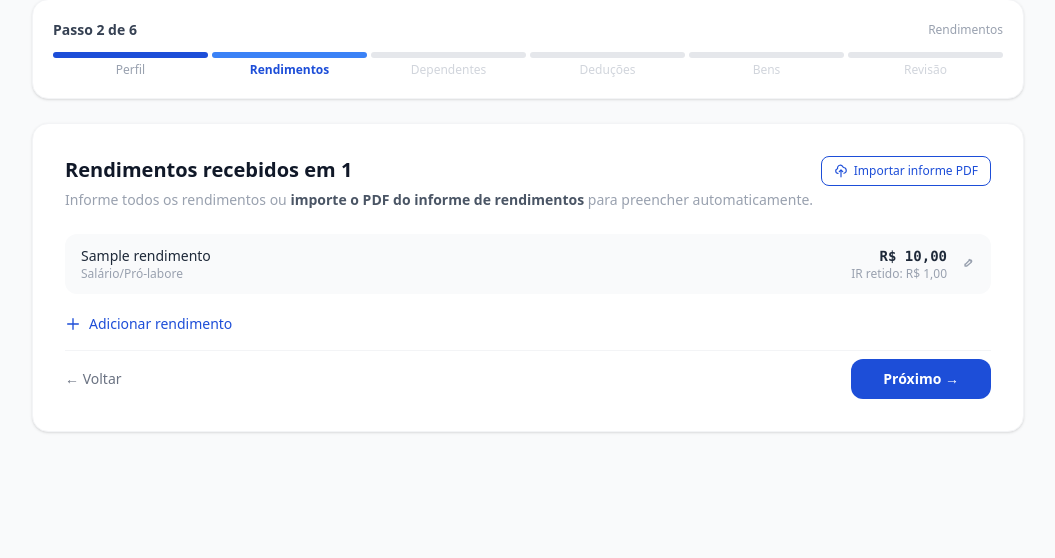
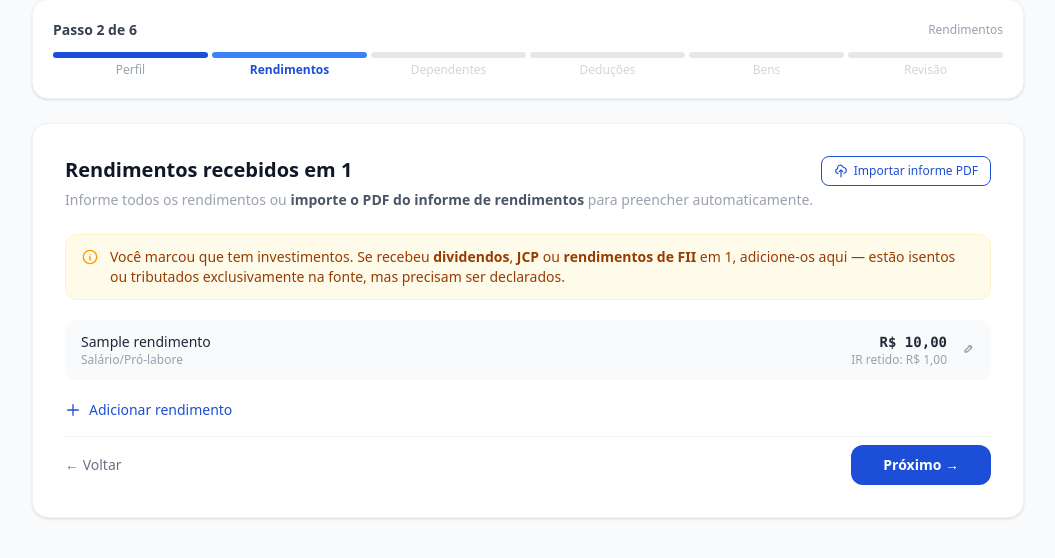
Before and after one commit to Geffersonvivan/leao2026, a Django app: page /declaracao/1/wizard/2/ in a window 1280 px wide. Shown: the part 134-692 px from the top of the page, without its empty margins (112-1167 px from the left). Run offline with Django 5.2, Linux system fonts and the light colour scheme; a user stored in the database is signed in; tables that the repository leaves empty hold one stand-in row (values such as "Sample post"); data that the repository does not hold is empty; style sheets or scripts are compiled from the project's sources; some libraries are stand-ins or nearby versions.

Commit message:
feat: proventos de investimentos e correção de tributação exclusiva
- Novos tipos de rendimento: dividendo, JCP e rendimento_fii com label
  descritivo no select (grupo "Proventos de Investimentos")
- TIPOS_TRIBUTACAO_EXCLUSIVA: constante centralizada usada em calculadora,
  auditoria e wizard_views para excluir tipos definitivos da base tributável
- calcular_ir_retido_total: corrige bug que somava IR retido do JCP e outros
  tipos exclusivos como crédito no ajuste anual — agora apenas adiantamentos
  do imposto regular entram no confronto IR devido × IR retido
- Banner condicional no passo 2 para usuários com tem_investimentos=True
  orientando a declarar dividendos, JCP e rendimentos de FII
- Campo tem_dividas no PerfilFiscal + checkbox na tela de perfil do wizard
- Label INSS Retido atualizado com "(Contribuição Previdenciária Oficial)"

Co-Authored-By: Claude Sonnet 4.6 <noreply@anthropic.com>

```diff
--- a/declaracao/calculadora.py
+++ b/declaracao/calculadora.py
@@ -62,7 +62,7 @@ def calcular_modelo_completo(declaracao) -> dict:
     rendimentos_tributaveis = sum(
         (r.valor_bruto
          for r in declaracao.rendimentos.all()
-         if r.tipo not in ('isento', 'exclusivo_fonte')),
+         if r.tipo not in TIPOS_TRIBUTACAO_EXCLUSIVA),
         Decimal('0'),
     )
 
@@ -109,7 +109,7 @@ def calcular_modelo_simplificado(declaracao) -> dict:
     rendimentos_tributaveis = sum(
         (r.valor_bruto
          for r in declaracao.rendimentos.all()
-         if r.tipo not in ('isento', 'exclusivo_fonte')),
+         if r.tipo not in TIPOS_TRIBUTACAO_EXCLUSIVA),
         Decimal('0'),
     )
 
@@ -151,10 +151,19 @@ def recomendar_modelo(declaracao) -> dict:
     }
 
 
+TIPOS_TRIBUTACAO_EXCLUSIVA = frozenset({
+    'isento', 'exclusivo_fonte', 'jcp', 'dividendo', 'rendimento_fii',
+})
+
 def calcular_ir_retido_total(declaracao) -> Decimal:
-    """Soma de todo o IR retido na fonte ao longo do ano."""
+    """
+    Soma o IR retido apenas dos rendimentos que são adiantamento do ajuste anual.
+    Tipos de tributação exclusiva/definitiva (JCP, dividendos, etc.) têm imposto
+    já encerrado na fonte e não entram no confronto IR devido × IR retido.
+    """
     return _arredondar(sum(
         r.ir_retido for r in declaracao.rendimentos.all()
+        if r.tipo not in TIPOS_TRIBUTACAO_EXCLUSIVA
     ))
 
 
--- a/declaracao/models.py
+++ b/declaracao/models.py
@@ -79,6 +79,9 @@ class Rendimento(models.Model):
         ('outros_tributaveis', 'Outros Tributáveis'),
         ('isento', 'Isento / Não Tributável'),
         ('exclusivo_fonte', 'Tributado Exclusivamente na Fonte'),
+        ('dividendo', 'Dividendos de Ações/FIIs (Isento)'),
+        ('jcp', 'JCP — Juros sobre Capital Próprio (Exclusivo na Fonte)'),
+        ('rendimento_fii', 'Rendimentos de FII (Isento)'),
     ]
 
     declaracao = models.ForeignKey(Declaracao, on_delete=models.CASCADE, related_name='rendimentos')
--- a/declaracao/wizard_views.py
+++ b/declaracao/wizard_views.py
@@ -10,7 +10,7 @@ from decimal import Decimal
 
 from usuarios.models import PerfilFiscal
 from .models import Declaracao, Rendimento, Dependente, Deducao, BemDireito, VideoAjuda
-from .calculadora import recomendar_modelo, calcular_resultado_final
+from .calculadora import recomendar_modelo, calcular_resultado_final, TIPOS_TRIBUTACAO_EXCLUSIVA
 
 PASSOS = [
     {'numero': 1, 'nome': 'Perfil'},
@@ -59,6 +59,7 @@ def passo1_perfil(request, pk):
         perfil.tem_dependentes   = 'tem_dependentes' in request.POST
         perfil.tem_imoveis       = 'tem_imoveis' in request.POST
         perfil.tem_investimentos = 'tem_investimentos' in request.POST
+        perfil.tem_dividas       = 'tem_dividas' in request.POST
         perfil.save()
         return redirect('wizard_passo2', pk=pk)
 
@@ -106,6 +107,7 @@ def passo2_rendimentos(request, pk):
 
     ctx = _ctx(declaracao, 2, 'Rendimentos')
     ctx['rendimentos'] = declaracao.rendimentos.all()
+    ctx['perfil'] = getattr(request.user, 'perfil_fiscal', None)
     ctx.update(_importacao_ctx(declaracao, request))
     return render(request, 'declaracao/wizard/passo2_rendimentos.html', ctx)
 
@@ -341,7 +343,7 @@ def _gerar_alertas(declaracao, resultado):
     # PGBL acima do limite de 12%
     renda_tributavel = sum(
         r.valor_bruto for r in declaracao.rendimentos.all()
-        if r.tipo not in ('isento', 'exclusivo_fonte')
+        if r.tipo not in TIPOS_TRIBUTACAO_EXCLUSIVA
     )
     pgbl_total = sum(d.valor for d in declaracao.deducoes.filter(tipo='pgbl'))
     limite_pgbl = renda_tributavel * Decimal('0.12')
--- a/templates/declaracao/form_rendimento.html
+++ b/templates/declaracao/form_rendimento.html
@@ -1,5 +1,5 @@
 {% extends "base.html" %}
-{% block title %}Adicionar Rendimento — Calculadora IR{% endblock %}
+{% block title %}Adicionar Rendimento — Leão 2026{% endblock %}
 
 {% block content %}
 <div class="max-w-lg mx-auto mt-8">
@@ -54,7 +54,7 @@
             class="w-full border border-gray-300 rounded-lg px-3 py-2.5 text-sm focus:outline-none focus:ring-2 focus:ring-brand">
         </div>
         <div>
-          <label class="block text-sm font-medium text-gray-700 mb-1">INSS Retido (R$)</label>
+          <label class="block text-sm font-medium text-gray-700 mb-1">INSS Retido (R$) <span class="font-normal text-gray-500">— Contribuição Previdenciária Oficial</span></label>
           <input type="number" name="inss_retido" step="0.01" min="0" value="0"
             class="w-full border border-gray-300 rounded-lg px-3 py-2.5 text-sm focus:outline-none focus:ring-2 focus:ring-brand">
         </div>
--- a/templates/declaracao/wizard/passo1_perfil.html
+++ b/templates/declaracao/wizard/passo1_perfil.html
@@ -47,6 +47,11 @@
         {% if perfil.tem_investimentos %}checked{% endif %}>
       <span class="text-sm text-gray-700">Tenho investimentos</span>
     </label>
+    <label class="flex items-center gap-3 p-4 rounded-xl border border-gray-100 cursor-pointer hover:bg-gray-50">
+      <input type="checkbox" name="tem_dividas" class="accent-brand w-4 h-4"
+        {% if perfil.tem_dividas %}checked{% endif %}>
+      <span class="text-sm text-gray-700">Tenho dívidas / financiamentos</span>
+    </label>
   </div>
 
   <div class="flex justify-end">
--- a/templates/declaracao/wizard/passo2_rendimentos.html
+++ b/templates/declaracao/wizard/passo2_rendimentos.html
@@ -24,6 +24,20 @@
 <p class="text-gray-400 text-sm mb-6">
   Informe todos os rendimentos ou <strong class="text-gray-600">importe o PDF do informe de rendimentos</strong> para preencher automaticamente.
 </p>
+{% endif %}
+
+{% if perfil.tem_investimentos %}
+<div class="flex items-start gap-3 bg-amber-50 border border-amber-100 rounded-xl px-4 py-3 mb-5 text-sm text-amber-800">
+  <svg class="w-4 h-4 mt-0.5 flex-shrink-0 text-amber-500" fill="none" stroke="currentColor" viewBox="0 0 24 24">
+    <path stroke-linecap="round" stroke-linejoin="round" stroke-width="2"
+      d="M13 16h-1v-4h-1m1-4h.01M12 2a10 10 0 100 20A10 10 0 0012 2z"/>
+  </svg>
+  <span>
+    Você marcou que tem investimentos. Se recebeu <strong>dividendos</strong>, <strong>JCP</strong> ou
+    <strong>rendimentos de FII</strong> em {{ declaracao.ano_base }}, adicione-os aqui — estão isentos
+    ou tributados exclusivamente na fonte, mas precisam ser declarados.
+  </span>
+</div>
 {% endif %}
 
 {# Lista de rendimentos já adicionados #}
@@ -81,6 +95,11 @@
               <option value="outros_tributaveis" {% if r.tipo == "outros_tributaveis" %}selected{% endif %}>Outros Tributáveis</option>
               <option value="isento" {% if r.tipo == "isento" %}selected{% endif %}>Isento / Não Tributável</option>
               <option value="exclusivo_fonte" {% if r.tipo == "exclusivo_fonte" %}selected{% endif %}>Exclusivo na Fonte</option>
+              <optgroup label="Proventos de Investimentos">
+                <option value="dividendo" {% if r.tipo == "dividendo" %}selected{% endif %}>Dividendos de Ações/FIIs (Isento)</option>
+                <option value="jcp" {% if r.tipo == "jcp" %}selected{% endif %}>JCP — Juros sobre Capital Próprio (Exclusivo na Fonte)</option>
+                <option value="rendimento_fii" {% if r.tipo == "rendimento_fii" %}selected{% endif %}>Rendimentos de FII (Isento)</option>
+              </optgroup>
             </select>
           </div>
           <div>
@@ -104,7 +123,7 @@
               class="w-full border border-gray-200 rounded-lg px-3 py-2 text-sm bg-white focus:outline-none focus:ring-2 focus:ring-brand">
           </div>
           <div>
-            <label class="block text-xs font-medium text-gray-600 mb-1">INSS retido (R$)</label>
+            <label class="block text-xs font-medium text-gray-600 mb-1">INSS Retido (R$) <span class="font-normal text-gray-400">— Contribuição Previdenciária Oficial</span></label>
             <input type="number" name="inss_retido" step="0.01" value="{{ r.inss_retido }}"
               class="w-full border border-gray-200 rounded-lg px-3 py-2 text-sm bg-white focus:outline-none focus:ring-2 focus:ring-brand">
           </div>
@@ -170,6 +189,11 @@
             <option value="outros_tributaveis">Outros Tributáveis</option>
             <option value="isento">Isento / Não Tributável</option>
             <option value="exclusivo_fonte">Tributado Exclusivamente na Fonte</option>
+            <optgroup label="Proventos de Investimentos">
+              <option value="dividendo">Dividendos de Ações/FIIs (Isento)</option>
+              <option value="jcp">JCP — Juros sobre Capital Próprio (Exclusivo na Fonte)</option>
+              <option value="rendimento_fii">Rendimentos de FII (Isento)</option>
+            </optgroup>
           </select>
         </div>
         <div>
@@ -196,7 +220,7 @@
             class="w-full border border-gray-200 rounded-lg px-3 py-2 text-sm bg-white focus:outline-none focus:ring-2 focus:ring-brand">
         </div>
         <div>
-          <label class="block text-xs font-medium text-gray-600 mb-1">INSS retido (R$)</label>
+          <label class="block text-xs font-medium text-gray-600 mb-1">INSS Retido (R$) <span class="font-normal text-gray-400">— Contribuição Previdenciária Oficial</span></label>
           <input type="number" name="inss_retido" step="0.01" min="0" value="0"
             class="w-full border border-gray-200 rounded-lg px-3 py-2 text-sm bg-white focus:outline-none focus:ring-2 focus:ring-brand">
         </div>
--- a/usuarios/models.py
+++ b/usuarios/models.py
@@ -68,6 +68,7 @@ class PerfilFiscal(models.Model):
     tem_dependentes = models.BooleanField(default=False)
     tem_imoveis = models.BooleanField(default=False)
     tem_investimentos = models.BooleanField(default=False)
+    tem_dividas = models.BooleanField(default=False)
     tem_exterior = models.BooleanField(default=False)
     atualizado_em = models.DateTimeField(auto_now=True)
 
```
Also changed, not shown: declaracao/auditoria.py (+5 -4 lines), usuarios/migrations/0003_add_tem_dividas.py (added).
